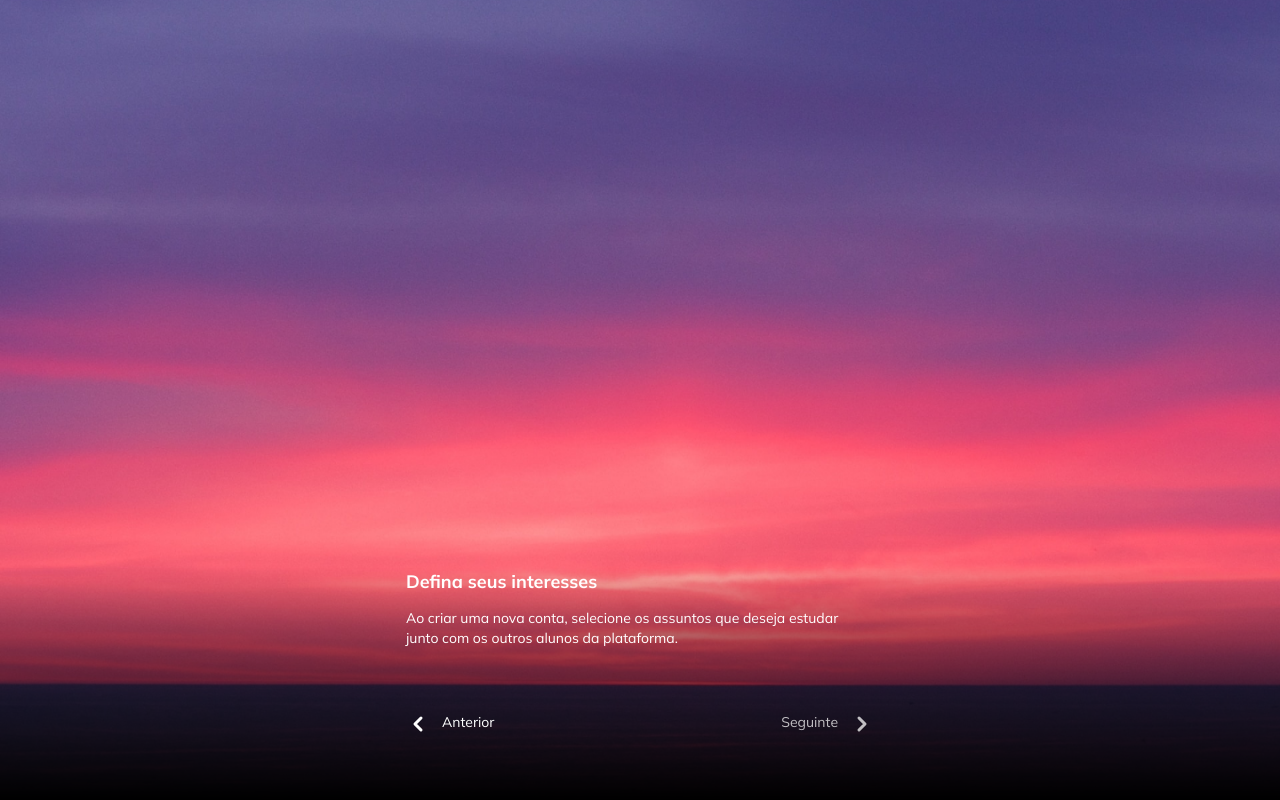
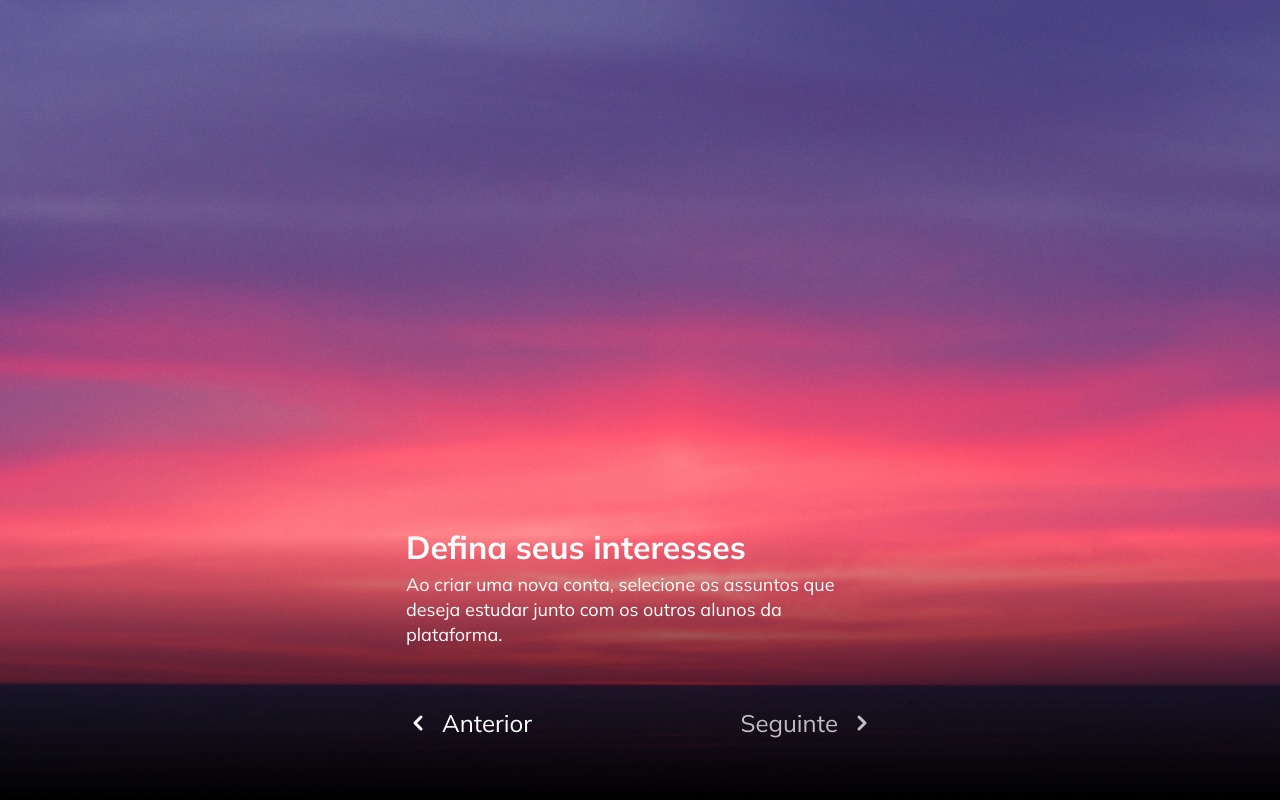
Before and after one commit to Th-Fernandes/classMaker, a Next.js app: page /account/tutorial in a window 1280 px wide. Built offline with nearby package versions, Linux system fonts and the light colour scheme.

Commit message:
feat: back to /account

```diff
--- a/src/app/account/tutorial/components/TutorialStepsSlider.tsx
+++ b/src/app/account/tutorial/components/TutorialStepsSlider.tsx
@@ -8,13 +8,13 @@ import { ChevronLeft, ChevronRight, Loader2 } from "lucide-react";
 export function TutorialStepsSlider() {
   const router = useRouter();
   const [stepPosition, setStepPosition] = React.useState<number>(0);
-  const [isNextPathLoading, setIsNextPathLoading] = React.useState<boolean>(false);
+  const [isPathLoading, setIsPathLoading] = React.useState<boolean>(false);
 
   function handleNextStep() {
     const hasAnotherStepToShow = stepPosition < tutorialSteps.length - 1;
 
     if(!hasAnotherStepToShow) {
-      setIsNextPathLoading(true);
+      setIsPathLoading(true);
       router.push('/home');
       return;
     }
@@ -23,23 +23,29 @@ export function TutorialStepsSlider() {
   }
 
   function handlePreviousStep() {
-    if(stepPosition > 0) setStepPosition(position => position - 1);
+    if(stepPosition > 0) {
+      setStepPosition(position => position - 1);
+      return;
+    }
+
+    setIsPathLoading(true);
+    router.push('/account');
   }
 
   return (
     <section className=" px-4 pb-8 text-white-400 max-w-[500px] flex flex-col gap-8 sm:gap-16 sm:pb-16 mx-auto">
-      {isNextPathLoading && <Loader2 className="mx-auto animate-spin" strokeWidth={3} size={64} />}
+      {isPathLoading && <Loader2 className="mx-auto animate-spin" strokeWidth={3} size={64} />}
 
       <div>
-        <h2 className="text-md mb-3 font-bold sm:text-lg" data-cy="stepTitle">
+        <h2 className="text-md-hd mb-3 font-bold sm:text-lg-hd" data-cy="stepTitle">
           {tutorialSteps[stepPosition].title}
         </h2>
-        <p className="text-base lg:text-sm" data-cy="stepContent">
+        <p className="text-base lg:text-sm-hd" data-cy="stepContent">
           {tutorialSteps[stepPosition].content}
         </p>
       </div>
 
-      <ul className="flex justify-between text-sm sm:text-md">
+      <ul className="flex justify-between text-hd sm:text-md-hd">
         <li>
           <button className="flex gap-3 hover:text-gray-50 transition-colors" data-cy="backStepButton" onClick={handlePreviousStep}>
             <ChevronLeft strokeWidth={3} />
```
